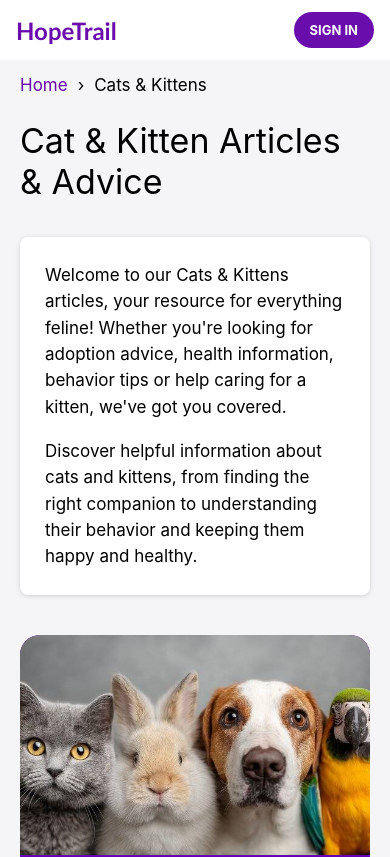
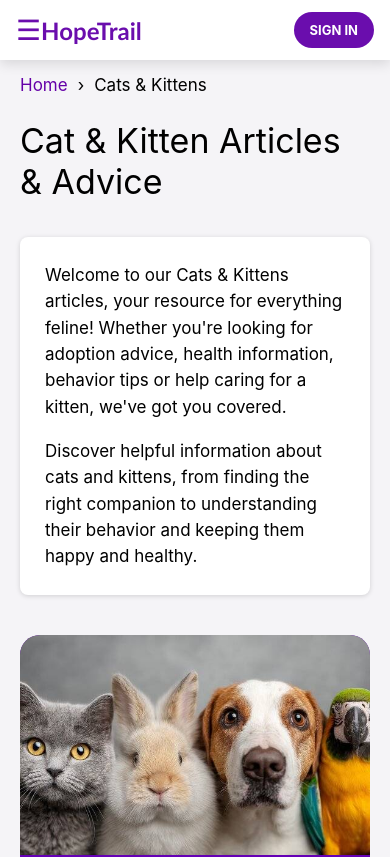
Before and after one commit to FaizaSec/HopeTrail, a React (Vite) app: page /cats-and-kittens in a window 390 px wide. Shown: the top 857 px of the page. Built offline with nearby package versions, Linux system fonts and the light colour scheme.

Commit message:
Tried to make the menu

```diff
--- a/src/Header-Footer/Navbar.css
+++ b/src/Header-Footer/Navbar.css
@@ -216,6 +216,94 @@
   font-size: 17px;
   font-weight: bold;
 }
+
+
+/* ===== MOBILE MENU BUTTON ===== */
+
+.menu-button {
+  display: none;
+  border: none;
+  background: none;
+  font-size: 28px;
+  color: #6a0dad;
+  cursor: pointer;
+}
+
+/* ===== MOBILE NAVBAR ===== */
+
+@media (max-width: 768px) {
+
+  .navbar {
+    position: relative;
+    padding: 12px 16px;
+    height: 70px;
+  }
+
+  .menu-button {
+    display: block;
+    order: -1;
+  }
+
+  .logo h2 {
+    font-size: 24px;
+  }
+
+  /* Hide normal links */
+  .links {
+    display: none;
+  }
+
+  /* Show links when hamburger is clicked */
+  .links.menu-open {
+    position: absolute;
+    top: 70px;
+    left: 0;
+    width: 230px;
+    background: white;
+    display: flex;
+    flex-direction: column;
+    align-items: stretch;
+    gap: 0;
+    margin: 0;
+    padding: 0;
+    box-shadow: 0 4px 12px rgba(0, 0, 0, 0.15);
+    z-index: 100;
+  }
+
+  .links.menu-open .nav-item,
+  .links.menu-open .about {
+    width: 100%;
+  }
+
+  .links.menu-open .nav-item > button,
+  .links.menu-open .about {
+    width: 100%;
+    padding: 18px 20px;
+    text-align: left;
+    box-sizing: border-box;
+  }
+
+  /* Dropdown inside mobile menu */
+  .links.menu-open .dropdown {
+    position: static;
+    width: 100%;
+    box-shadow: none;
+    background: #faf7fc;
+  }
+
+  .links.menu-open .dropdown a {
+    display: block;
+    padding: 14px 30px;
+  }
+
+  .links.menu-open .dropdown a:hover {
+    background: #f2e7f8;
+  }
+
+  .nav-actions {
+    margin-left: auto;
+  }
+}
 /*End Of Shova Dropdown css*/
 
 /*===================================================*/
--- a/src/Header-Footer/Navbar.jsx
+++ b/src/Header-Footer/Navbar.jsx
@@ -4,6 +4,7 @@ import { Link, useLocation } from "react-router";//changed dom by shova
 
 function Navbar() {
   const [showSignIn, setShowSignIn] = useState(false);
+  const [menuOpen, setMenuOpen] = useState(false);
 
 
    // ===== FROM SHOVA =====
@@ -17,17 +18,24 @@ function Navbar() {
   useEffect(() => {
     setAboutOpen(false);
     setFindOpen(false);
+    setMenuOpen(false);
   }, [location.pathname]);
 
   return (
     <>
       <nav className="navbar">
+        <button
+          className="menu-button"
+          onClick={() => setMenuOpen(!menuOpen)}
+        >
+          ☰
+        </button>
         <div className="logo">
           <h2>HopeTrail</h2>
         </div>
 
         {/*Shovar menu*/}
-        <div className="links">
+        <div className={`links ${menuOpen ? "menu-open" : ""}`}>
            {/* ===== FROM SHOVA ===== */}
           <div className="nav-item">
             <button
```
